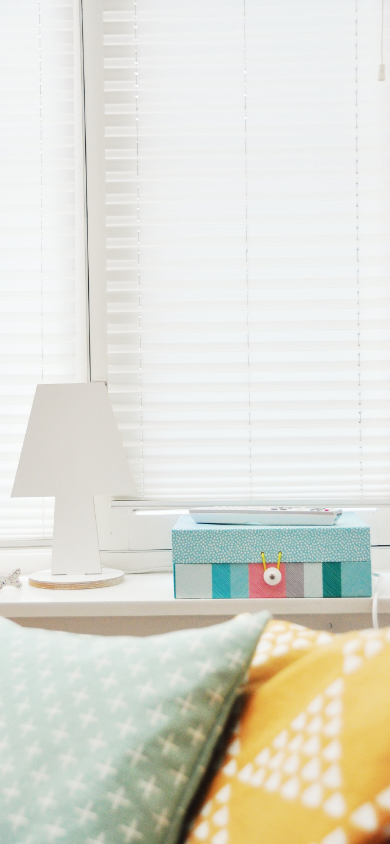
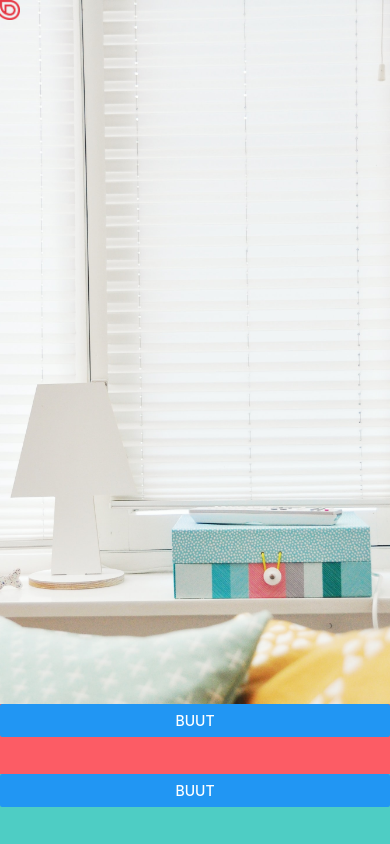
Before and after one commit to dlaurent123/dwiapp, a React Native app: screen / in a window 390 px wide. Built offline with nearby package versions, Linux system fonts and the light colour scheme.

Commit message:
create buttons on welcome page

```diff
--- a/features/WelcomeScreen.js
+++ b/features/WelcomeScreen.js
@@ -9,6 +9,7 @@ import {
   Button,
   Alert,
   ImageBackground,
+  SafeAreaView,
 } from "react-native";
 
 const WelcomeScreen = () => {
@@ -16,8 +17,31 @@ const WelcomeScreen = () => {
     <ImageBackground
       style={{ height: "100%", width: "100%" }}
       source={require("../assets/background.jpg")}
-    ></ImageBackground>
+    >
+      <View style={style.container}>
+        <SafeAreaView style={{ flex: 1 }}>
+          <Image
+            style={{ height: 20, width: 20 }}
+            source={require("../assets/logo-red.png")}
+          />
+        </SafeAreaView>
+        <View style={{ flex: 1, justifyContent: "flex-end" }}>
+          <View style={{ backgroundColor: "#fc5c65", height: 70 }}>
+            <Button title={"buut"} />
+          </View>
+          <View style={{ backgroundColor: "#4ECDC4", height: 70 }}>
+            <Button title={"buut"} />
+          </View>
+        </View>
+      </View>
+    </ImageBackground>
   );
 };
 
+const style = StyleSheet.create({
+  container: {
+    flex: 1,
+  },
+});
+
 export default WelcomeScreen;
```
